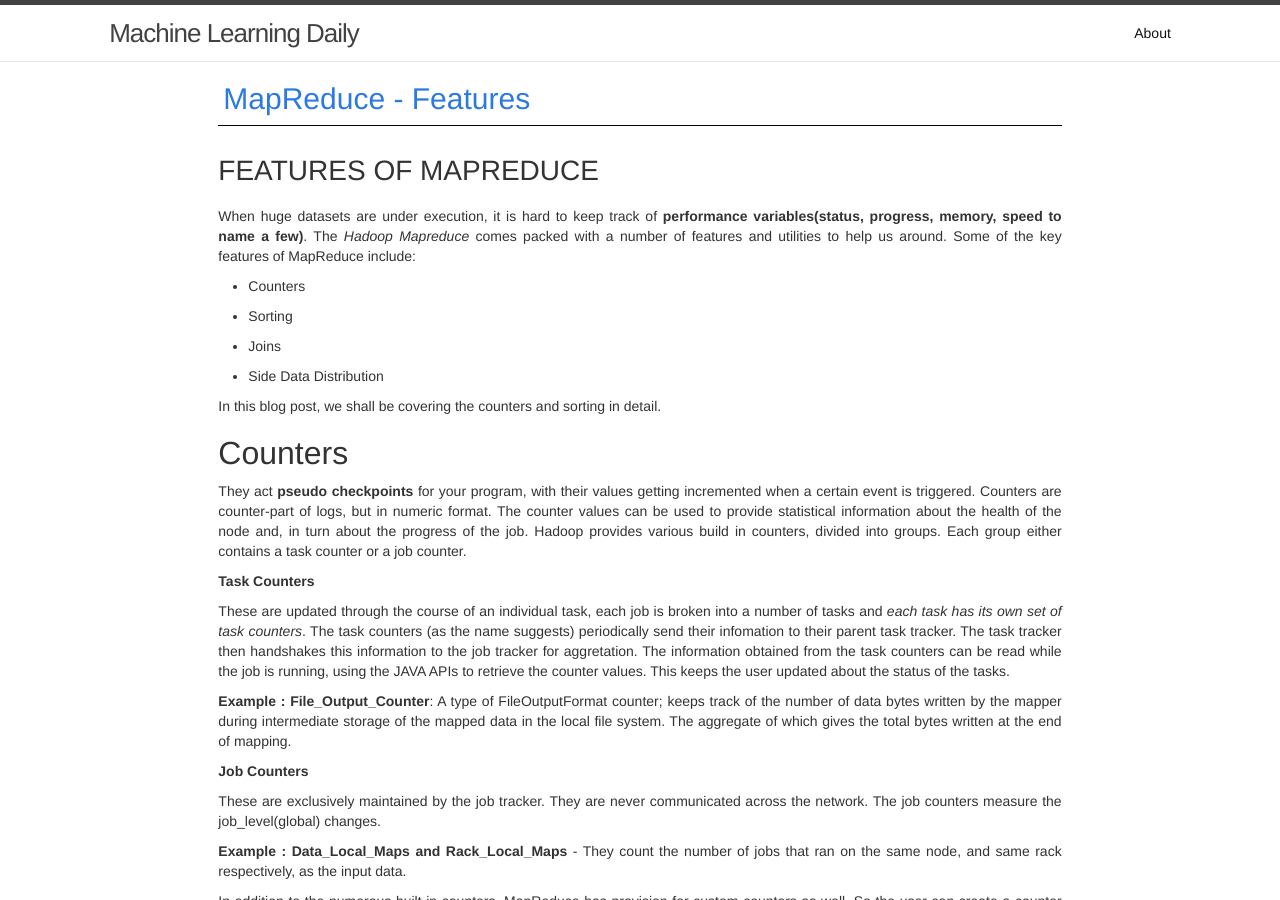
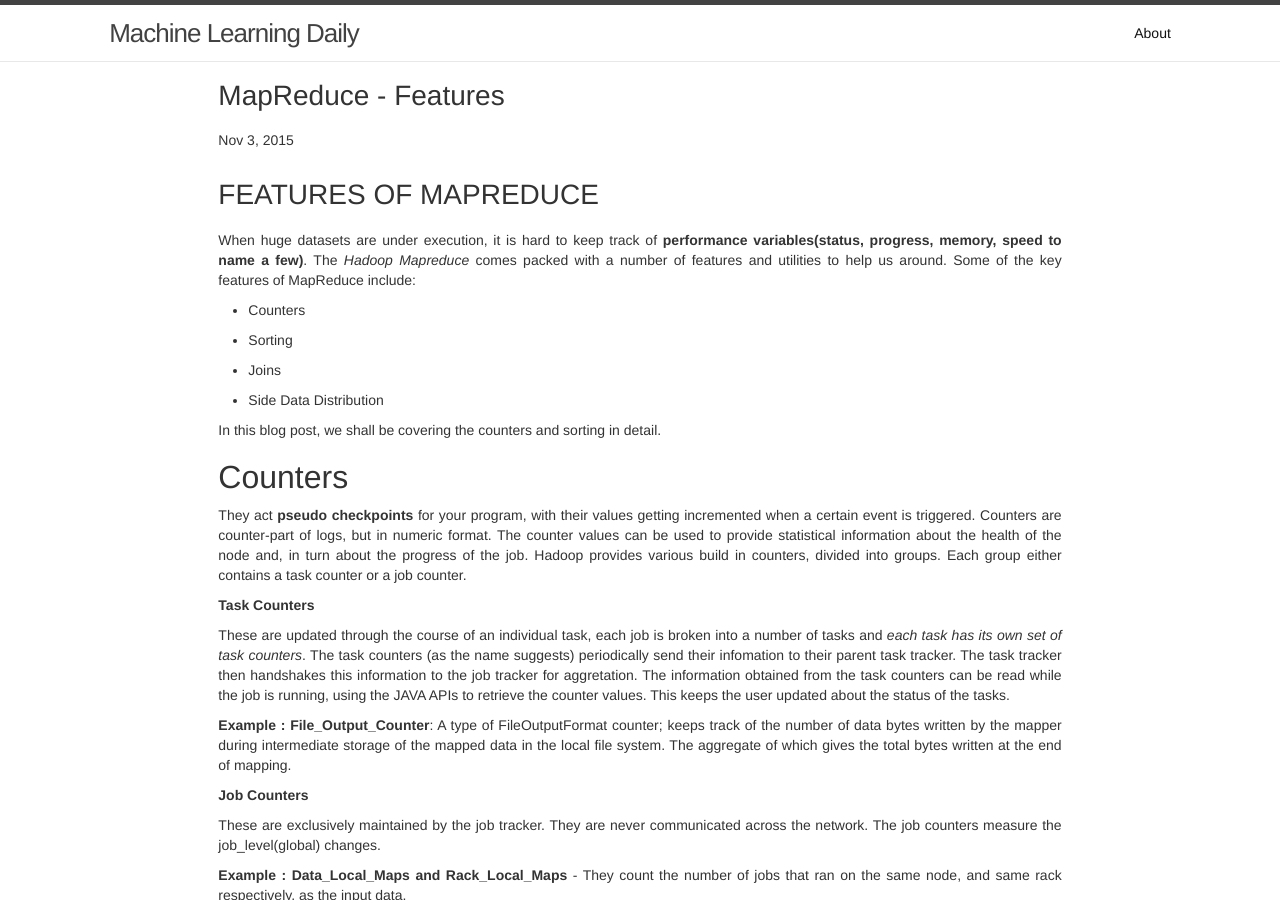
Before and after one commit to MLDaily/MLDaily.github.io, a Jekyll site: the page built from _posts/2015-11-3-mapreduce-features.md, in a window 1280 px wide and 900 px high. Built offline with Jekyll 4.4.1, drawn with Linux system fonts in a browser that asks for light colours; comment, search, counter and statistics services are not loaded.

Commit message:
layout changes 1

```diff
--- a/_layouts/main.html
+++ b/_layouts/main.html
@@ -7,9 +7,9 @@
 
 	<div class='row'>
 	<div class="col-md-8 col-md-offset-2" style="text-align:justify">
-		<header class="post-header">
-	    <h2 class="title-post-page">{{ page.title }}</h2>
-	    <!-- <p class="meta-post">{{ page.date | date: "%b %-d, %Y" }}{% if page.author %} • {{ page.author }}{% endif %}{% if page.meta %} • {{ page.meta }}{% endif %}</p> -->
+	<header class="post-header">
+	    <h1>{{ page.title }}</h1>
+	    <p class="meta">{{ page.date | date: "%b %-d, %Y" }}{% if page.author %} • {{ page.author }}{% endif %}{% if page.meta %} • {{ page.meta }}{% endif %}</p>
 	  </header>
 
 	  <article class="post-content">
@@ -18,6 +18,8 @@
 
 
 	  </article>
+
+	  {% if page.comments %}
 	  <div id="disqus_thread"></div>
 		<script>
 		    /**
@@ -40,6 +42,7 @@
 		    })();
 		</script>
 		<noscript>Please enable JavaScript to view the <a href="https://disqus.com/?ref_noscript" rel="nofollow">comments powered by Disqus.</a></noscript>
+		{% endif %}
 	  </div>
 	</div>
 </body>
```
Also changed, not shown: _posts/2015-11-3-mapreduce-features.md (+1 -0 lines).
